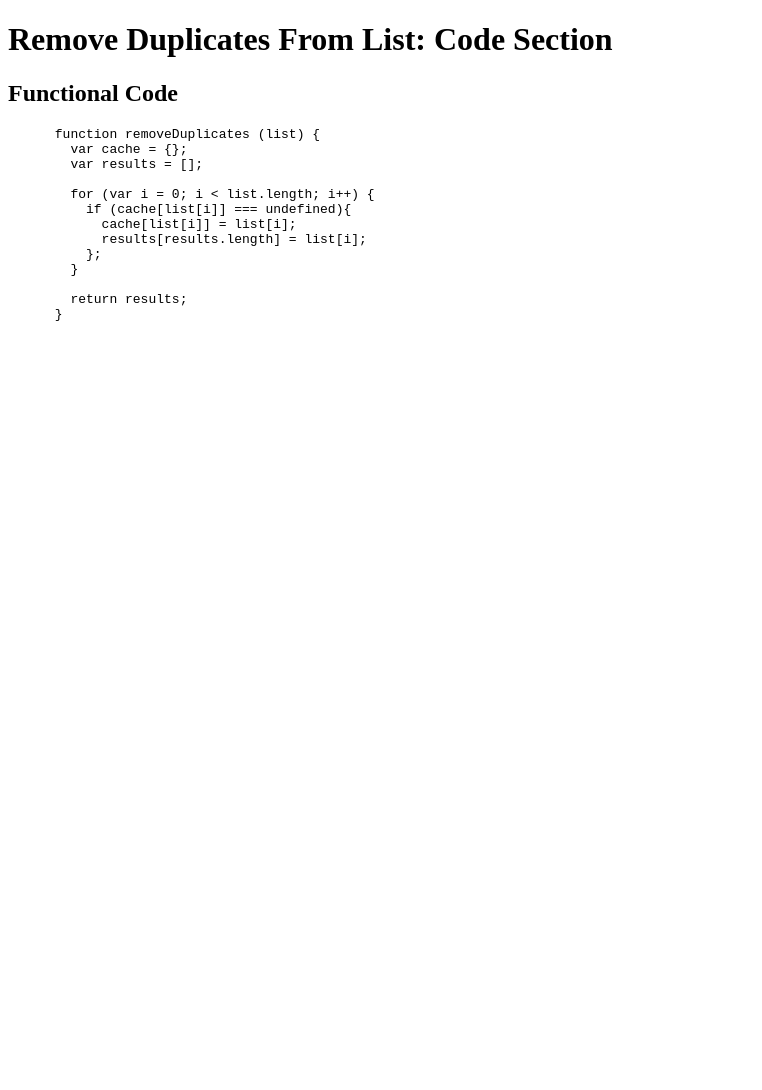
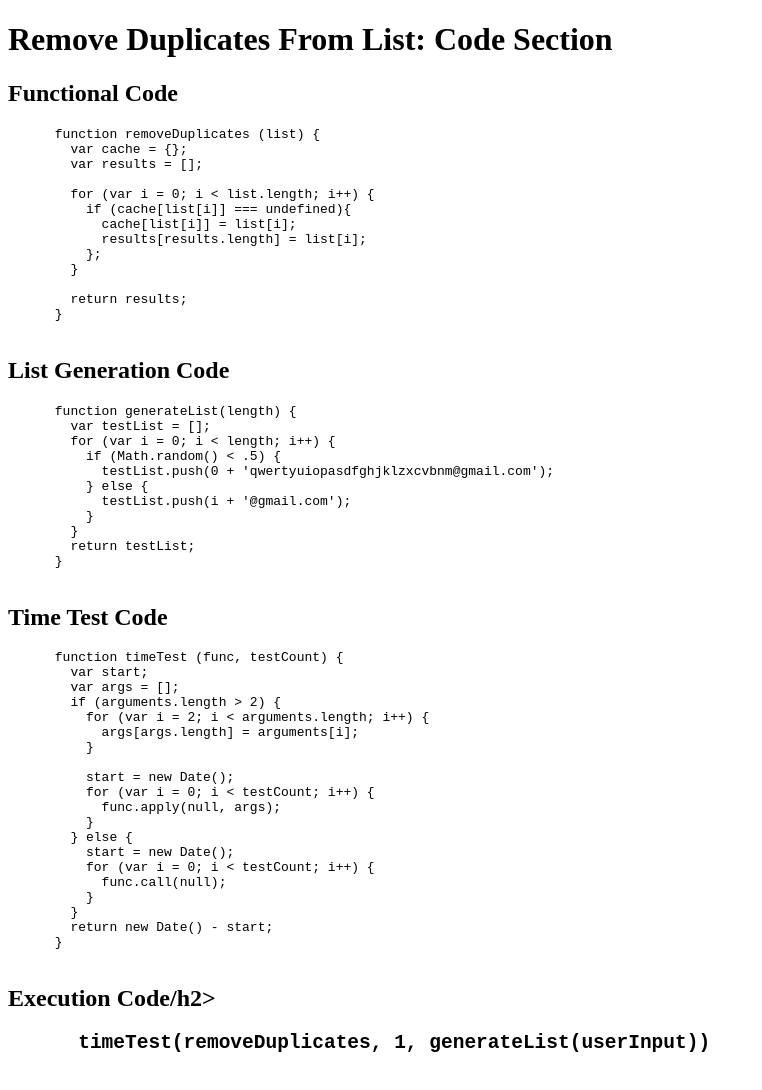
Before and after one commit to noelfelix/removeDuplicates, a plain HTML site: page index.html in a window 1280 px wide. Shown: the whole page, without its empty margins (0-762 px from the left). Before the commit the page ends 800 px from the top, so only its background shows below. Drawn offline with Linux system fonts and the light colour scheme.

Commit message:
(feat) index built out

```diff
--- a/index.html
+++ b/index.html
@@ -21,5 +21,49 @@
         return results;
       }</code>
     </pre>
+    <h2>List Generation Code</h2>
+    <pre>
+      <code>function generateList(length) {
+        var testList = [];
+        for (var i = 0; i < length; i++) {
+          if (Math.random() < .5) {
+            testList.push(0 + 'qwertyuiopasdfghjklzxcvbnm@gmail.com');
+          } else {
+            testList.push(i + '@gmail.com');
+          }
+        }
+        return testList;
+      }</code>
+    </pre>
+    <h2>Time Test Code</h2>
+    <pre>
+      <code>function timeTest (func, testCount) {
+        var start;
+        var args = [];
+        if (arguments.length > 2) {
+          for (var i = 2; i < arguments.length; i++) {
+            args[args.length] = arguments[i];
+          }
+
+          start = new Date();
+          for (var i = 0; i < testCount; i++) {
+            func.apply(null, args);
+          }
+        } else {
+          start = new Date();
+          for (var i = 0; i < testCount; i++) {
+            func.call(null);
+          }
+        }
+        return new Date() - start;
+      }</code>
+    </pre>
+    <h2>Execution Code/h2>
+    <pre>
+      <code>timeTest(removeDuplicates, 1, generateList(userInput))</code>
+    </pre>
   </body>
 </html>
+<script>
+
+</script>
```
Also changed, not shown: removeDuplicates.js (+11 -8 lines).
